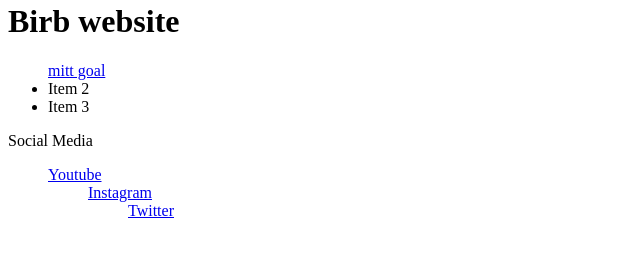
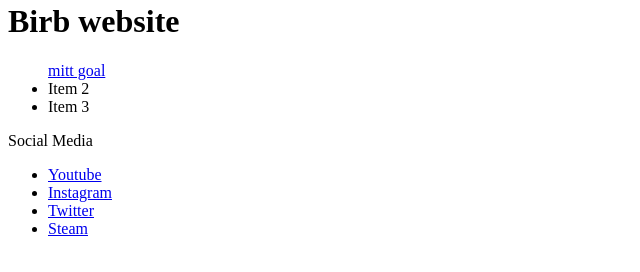
Before and after one commit to Tracenji/Birb-website, a plain HTML site: page index.html in a window 1280 px wide. Shown: the part 330-602 px from the top of the page, without its empty margins (0-640 px from the left). Drawn offline with Linux system fonts and the light colour scheme.

Commit message:
Update index.html

```diff
--- a/index.html
+++ b/index.html
@@ -19,9 +19,10 @@
 
 <p>Social Media</p>
 	<ul>
-	<a href="https://www.youtube.com/channel/UC70JYZQolWImRJq0sG0HxNQ"target="_blank">Youtube</a>
-<ul><a href="https://www.instagram.com/birby682birb/"target="_blank">Instagram</a>
-<ul><a href="https://twitter.com/Tracenji"target="_blank">Twitter</a>
-	</ul>
+<li><a href="https://www.youtube.com/channel/UC70JYZQolWImRJq0sG0HxNQ"target="_blank">Youtube</a></li>
+</a>
+<li><a href="https://www.instagram.com/birby682birb/"target="_blank">Instagram</a></li>
+<li><a href="https://twitter.com/Tracenji"target="_blank">Twitter</a></li>
+<li><a href="http://steamcommunity.com/profiles/76561198169612010"target="_blank">Steam</a></li>
  </body>
  </html>
```
